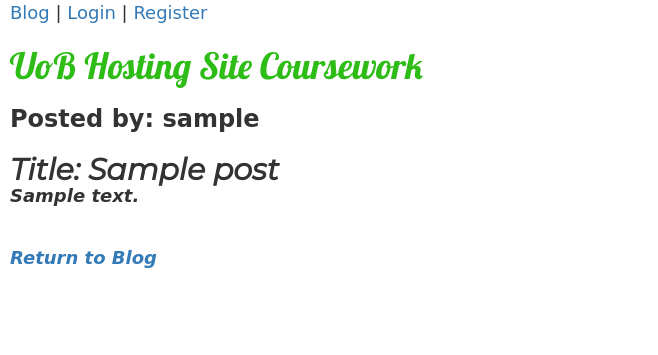
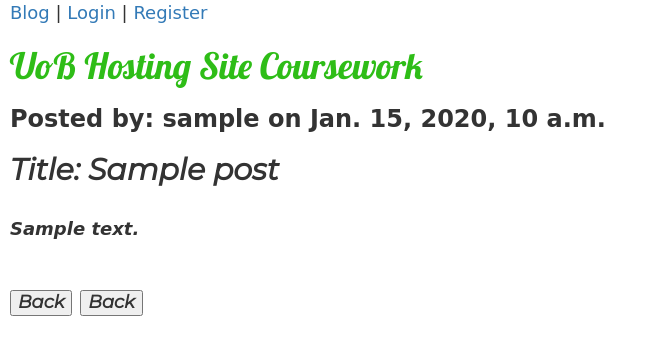
Before and after one commit to AXT940/CourseworkHostingSite, a Django app: page /blog/post/1/ in a window 1280 px wide. Shown: the top 355 px of the page, without its empty margins (0-658 px from the left). Run offline with Django 3.2, Linux system fonts and the light colour scheme; tables that the repository leaves empty hold one stand-in row (values such as "Sample post"); some libraries are stand-ins or nearby versions; some web fonts are replaced.

Commit message:
New back button created in template, removed on individual pages.

```diff
--- a/blog/templates/blog/blog_template.html
+++ b/blog/templates/blog/blog_template.html
@@ -18,5 +18,8 @@
         <h1><a href="{%url 'coverTools:homepage'%}" class="page_header">UoB Hosting Site Coursework</a></h1>
         {% block content%}
         {% endblock %}
+        {% if not pagename == 'Home'%}
+            <input type=button value="Back" class="back_link" onClick="javascript:history.go(-1);">
+        {% endif %}
     </body>
 </html>
--- a/blog/templates/blog/new_post.html
+++ b/blog/templates/blog/new_post.html
@@ -6,5 +6,4 @@
             {{ form.as_p }}
             <button type="submit" class="save btn btn-default">Save</button>
         </form>
-        <a href="{% url 'blog:post_index' %}" class='page_links'>Back</a>
 {% endblock %}
--- a/blog/templates/blog/post_detail.html
+++ b/blog/templates/blog/post_detail.html
@@ -20,10 +20,10 @@
             <input type="Submit" value="submit">
         </form>
     {% endif %}
-    <h3>Posted by: {{ post.author }}</h3>
+    <h3>Posted by: {{ post.author }} on {{ post.published_date }}</h3>
     <h2><b>Title: {{ post.title }}</b></<h2>
     <div class='post_content'>
-        <p>{{ post.text }}</p><br>
+        <br><p>{{ post.text }}</p><br>
     </div>
-    <p><a class="page_links" href="{% url 'blog:post_index' %}">Return to Blog</a></p>
+    <input type=button value="Back" class="back_link" onClick="javascript:history.go(-1);">
 {%endblock%}
--- a/blog/templates/blog/post_edit.html
+++ b/blog/templates/blog/post_edit.html
@@ -5,5 +5,4 @@
         {{ form.as_p }}
         <button type="submit" class="save btn btn-default">Save</button>
     </form>
-    <a href="{% url 'blog:post_index' %}" class="page_links">Back to blog</a>
 {% endblock %}
--- a/coverTools/templates/coverTools/delete_user.html
+++ b/coverTools/templates/coverTools/delete_user.html
@@ -9,5 +9,4 @@
         </table>
         <input type="submit" value="submit">
     </form>
-    <p><a href="{% url 'coverTools:homepage' %}" class="glyphicon glyphicon-home">Return to homepage</a></p>
 {% endblock %}
--- a/coverTools/templates/coverTools/user_details.html
+++ b/coverTools/templates/coverTools/user_details.html
@@ -18,5 +18,4 @@
     {% if pagename == request.user.username %}
         <p><a href="{% url 'coverTools:delete_user' request.user.username %}">Delete Account: <span class="glyphicon glyphicon-trash"></span></a></p>
     {% endif %}
-    <a href="{% url 'blog:post_index' %}">Return to Blog</a>
 {% endblock %}
```
